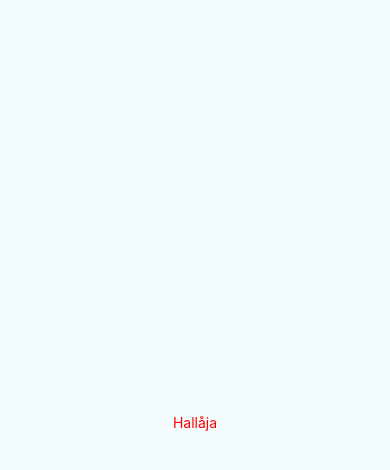
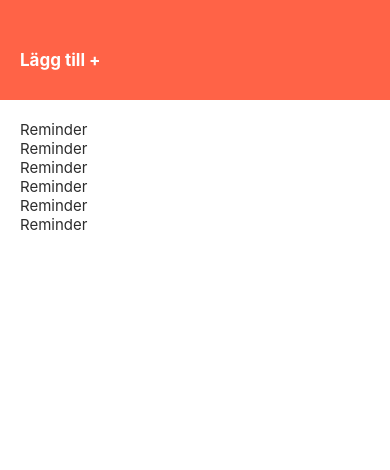
Before and after one commit to uddesson/remind-me, a React Native app: screen / in a window 390 px wide. Shown: the top 470 px of the page. Built offline with nearby package versions, Linux system fonts and the light colour scheme.

Commit message:
First drafts for base components

```diff
--- a/App.js
+++ b/App.js
@@ -1,36 +1,14 @@
 import React, {Component} from 'react';
-import {StyleSheet, View} from 'react-native';
 import { Provider } from 'react-redux';
 import { store } from './src/redux/store';
-import Test from './src/components/test';
+import Main from './src/components/Main';
 
 export default class App extends Component {
   render() {
     return (
       <Provider store={store}>
-        <View style={styles.container}>
-          <Test />
-        </View>
+          <Main />
       </Provider>
     );
   }
 }
-
-const styles = StyleSheet.create({
-  container: {
-    flex: 1,
-    justifyContent: 'center',
-    alignItems: 'center',
-    backgroundColor: '#F5FCFF',
-  },
-  welcome: {
-    fontSize: 20,
-    textAlign: 'center',
-    margin: 10,
-  },
-  instructions: {
-    textAlign: 'center',
-    color: '#333333',
-    marginBottom: 5,
-  },
-});
--- /dev/null
+++ b/src/components/Header.js
@@ -0,0 +1,29 @@
+import React, { Component } from 'react';
+import { StyleSheet, Text, View } from 'react-native';
+import { HeaderOne } from './common/TextFormats';
+
+export default class Header extends Component {
+  render() {
+    return (
+      <View style={styles.container}>
+        <View style={styles.row}>
+            <HeaderOne>Lägg till +</HeaderOne>
+        </View>
+      </View>
+    );
+  }
+}
+
+const styles = StyleSheet.create({
+  container: {
+    paddingTop: 50,
+    paddingBottom: 30,
+    paddingLeft: 20,
+    backgroundColor: 'tomato',
+  },
+  row: {
+    width: '100%',
+    flexDirection: 'row',
+    justifyContent: 'flex-start',
+  },
+});
--- /dev/null
+++ b/src/components/List.js
@@ -0,0 +1,24 @@
+import React, { Component } from 'react';
+import { View, StyleSheet } from 'react-native';
+import { Paragraph } from './common/TextFormats';
+
+export default class List extends Component {
+  render() {
+    return(
+      <View style={styles.container}>
+        <Paragraph>Reminder</Paragraph>
+        <Paragraph>Reminder</Paragraph>
+        <Paragraph>Reminder</Paragraph>
+        <Paragraph>Reminder</Paragraph>
+        <Paragraph>Reminder</Paragraph>
+        <Paragraph>Reminder</Paragraph>
+      </View>
+    );
+  }
+}
+
+const styles = StyleSheet.create({
+  container: {
+    padding: 20,
+  },
+})
--- /dev/null
+++ b/src/components/Main.js
@@ -0,0 +1,15 @@
+import React, {Component} from 'react';
+import { ScrollView } from 'react-native';
+import Header from './Header';
+import List from './List';
+
+export default class Main extends Component {
+  render() {
+    return (
+     <ScrollView>
+      <Header />
+      <List />
+     </ScrollView>
+    );
+  }
+}
--- /dev/null
+++ b/src/components/common/TextFormats.js
@@ -0,0 +1,26 @@
+import React from 'react';
+import { Text, StyleSheet } from 'react-native';
+
+export const HeaderOne = ({ style, ...props }) => {
+  return (
+    <Text style={[styles.h1, style]} {...props} />
+  );
+};
+
+export const Paragraph = ({ style, ...props }) => {
+  return (
+    <Text style={[styles.paragraph, style]} {...props} />
+  );
+};
+
+const styles = StyleSheet.create({
+  h1: {
+    fontSize: 17,
+    color: '#fff',
+    fontWeight: 'bold',
+  },
+  paragraph: {
+    fontSize: 15,
+    color: '#2d2d2d',
+  }
+});
```
